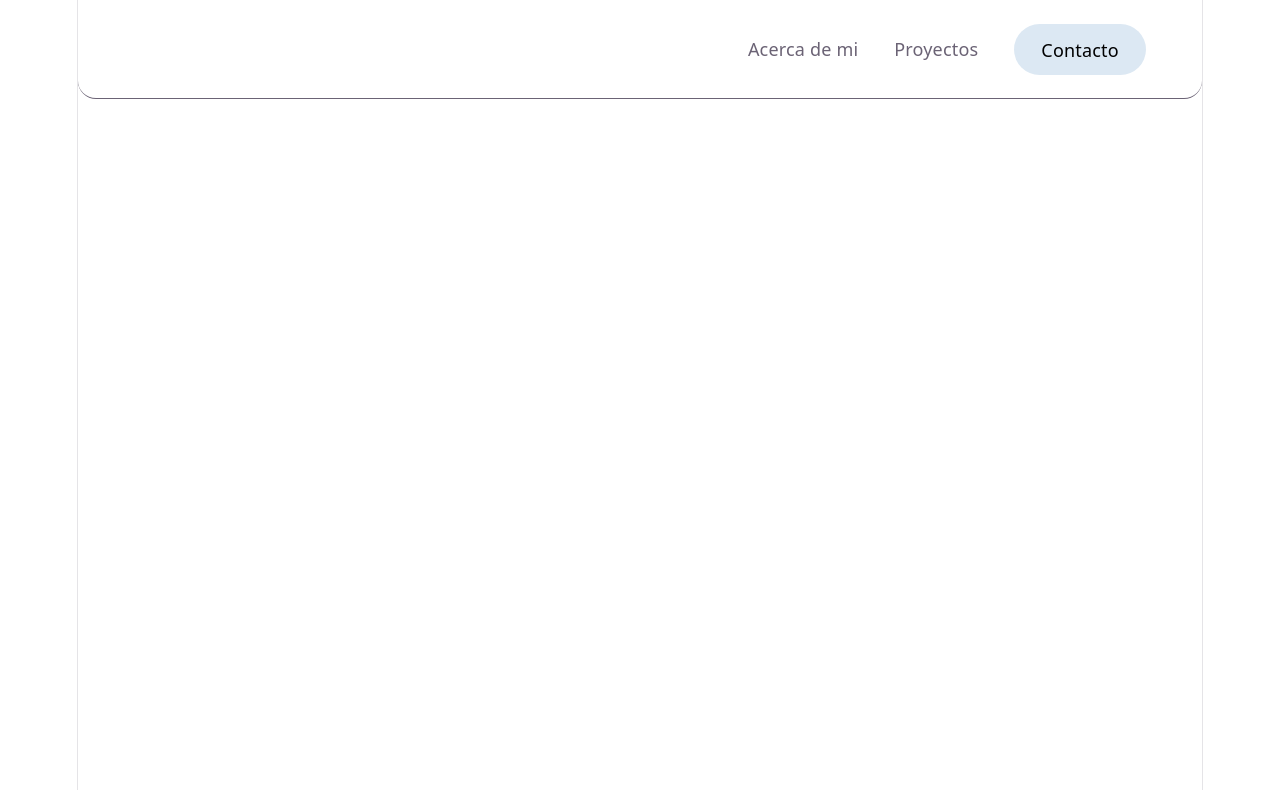
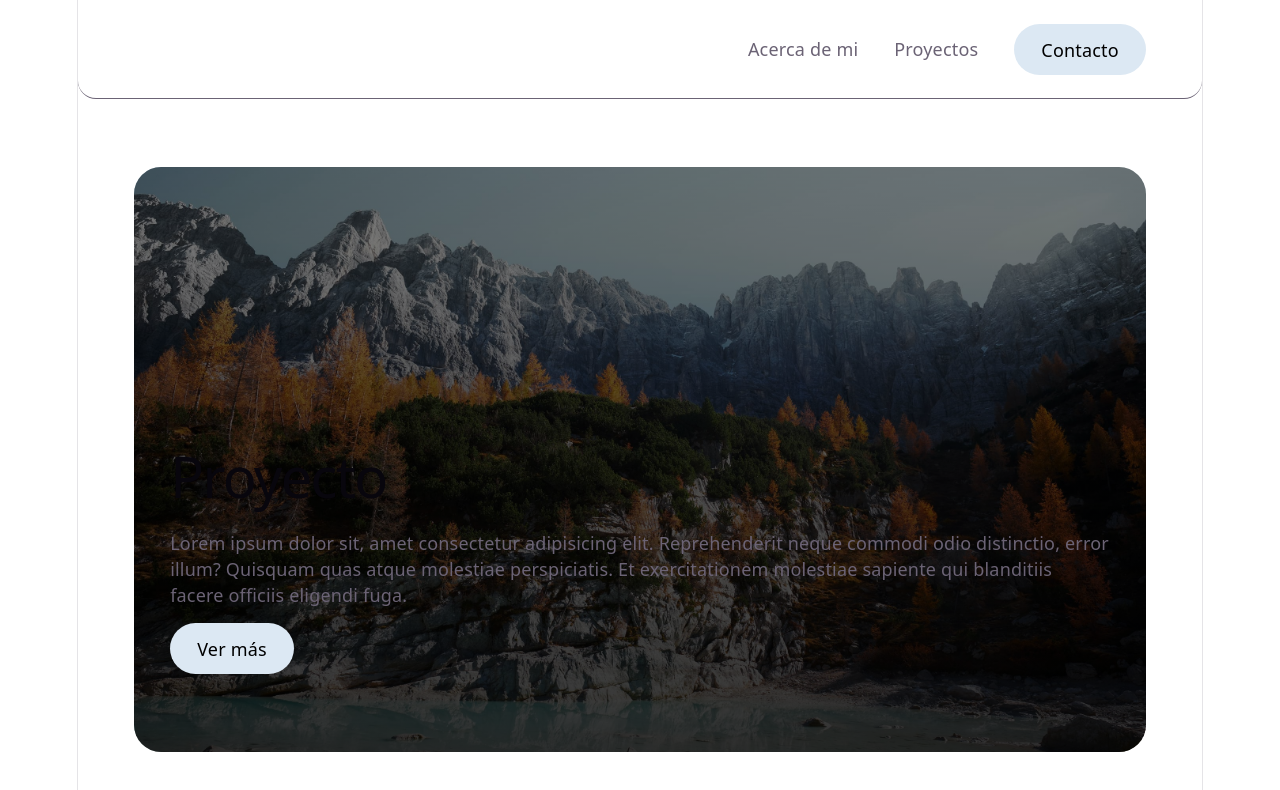
Before and after one commit to sofisando/sofisando.github.io, a React app: page / in a window 1280 px wide. Shown: the top 790 px of the page. Built offline with nearby package versions, Linux system fonts and the light colour scheme; the HTML template or start-up script is replaced by a standard one.

Commit message:
proyect section

```diff
--- a/src/App.tsx
+++ b/src/App.tsx
@@ -1,9 +1,12 @@
 import Navbar from "./Navbar";
+import Proyect from "./Proyect";
 
 function App() {
   return (
     <div className="relative">
       <Navbar />
+      <Proyect />
+
     </div>
   );
 }
--- /dev/null
+++ b/src/Proyect.tsx
@@ -0,0 +1,32 @@
+function Proyect() {
+  return (
+    <>
+      <section
+        className="
+          relative p-8 my-15
+          bg-[url('./assets/luca-bravo.jpg')] bg-center bg-cover
+          w-9/10 mx-auto rounded-3xl min-h-130 overflow-hidden
+          flex flex-col gap-12
+          justify-center items-center
+
+          md:text-left md:justify-end md:items-start md:pb-20
+        "
+      >
+        <div className="absolute inset-0 bg-linear-to-b from-black/50 to-black/80"></div>
+
+        <div className="relative z-10 ">
+          <h1>Proyecto</h1>
+          <p className="pt-2 pb-6">
+          Lorem ipsum dolor sit, amet consectetur adipisicing elit.
+          Reprehenderit neque commodi odio distinctio, error illum? Quisquam
+          quas atque molestiae perspiciatis. Et exercitationem molestiae
+          sapiente qui blanditiis facere officiis eligendi fuga.
+        </p>
+          <a href="#"
+          className="bg-(--color-button) text-black py-3 px-6 rounded-full ">Ver más</a>
+        </div>
+      </section>
+    </>
+  );
+}
+export default Proyect;
```
Also changed, not shown: src/assets/luca-bravo.jpg (added).
